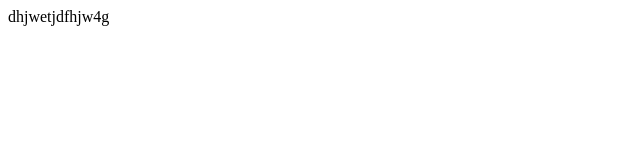
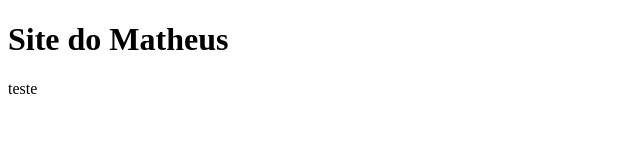
Before and after one commit to matheusDGavarone/i18, a plain HTML site: page index.html in a window 1280 px wide. Shown: the whole page, without its empty margins (0-640 px from the left). Drawn offline with Linux system fonts and the light colour scheme.

Commit message:
commit estilo

```diff
--- /dev/null
+++ b/estilo.css
@@ -0,0 +1,6 @@
+
+
+h1{
+	background:#F00;
+	color:#FFF;
+}
--- a/index.html
+++ b/index.html
@@ -1 +1,19 @@
-dhjwetjdfhjw4g
+<!DOCTYPE html>
+<html>
+
+	<head>
+		<title></title>
+		<meta charset="utf-8">
+		<link href="estilo.css" rel="styleheet">
+	</head>
+	<body>
+
+		<h1>Site do Matheus</h1>
+
+		<p>teste</p>
+
+	</body>
+
+
+
+</html>
```
